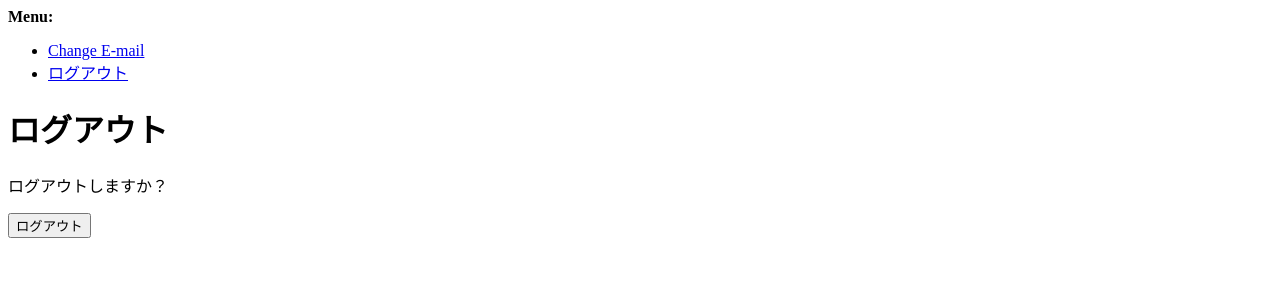
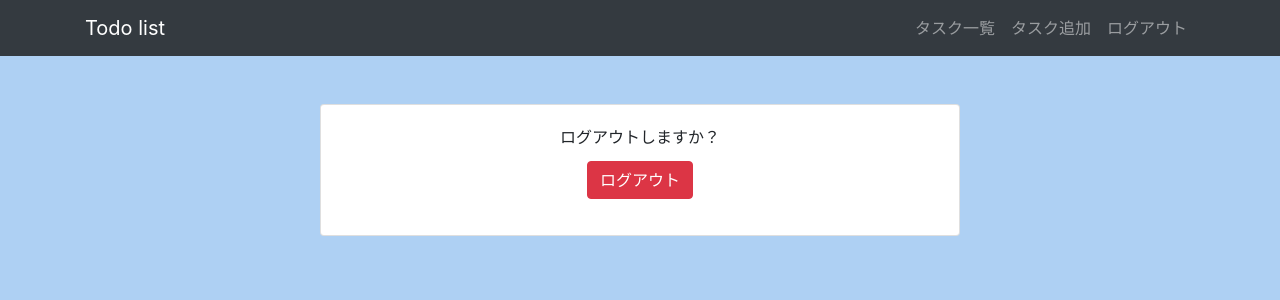
Before and after one commit to stkch0832/django-todo, a Django app: page /accounts/logout/ in a window 1280 px wide. Shown: the top 300 px of the page. Run offline with Django 3.2, Linux system fonts and the light colour scheme; the visitor is signed in with stand-in values (Sample User, id 1); some libraries are stand-ins or nearby versions.

Commit message:
Add: Logout

```diff
--- /dev/null
+++ b/accounts/templates/accounts/logout.html
@@ -0,0 +1,22 @@
+{% extends "app/base.html" %}
+
+{% block title %}
+ログアウト
+{% endblock %}
+
+
+{% block content %}
+
+<div class="card card-auth my-5 mx-auto">
+    <div class="card-body">
+        <p class="card-title text-center">ログアウトしますか？</p>
+        <form method="post" class="form-auth">
+            {% csrf_token %}
+            <div class="text-center">
+                <button class="btn btn-danger" type="submit">ログアウト</button>
+            </div>
+        </form>
+    </div>
+</div>
+
+{% endblock %}
--- a/accounts/urls.py
+++ b/accounts/urls.py
@@ -3,4 +3,5 @@ from accounts import views
 
 urlpatterns = [
     path('login/', views.LoginView.as_view(), name='account_login'),
+    path('logout/', views.LogoutView.as_view(), name='account_logout'),
 ]
--- a/accounts/views.py
+++ b/accounts/views.py
@@ -3,3 +3,11 @@ from allauth.account import views
 
 class LoginView(views.LoginView):
     template_name = 'accounts/login.html'
+
+class LogoutView(views.LogoutView):
+    template_name = 'accounts/logout.html'
+
+    def post(self, *args, **kwargs):
+        if self.request.user.is_authenticated:
+            self.logout()
+        return redirect('account_login')
--- a/app/templates/app/base.html
+++ b/app/templates/app/base.html
@@ -29,7 +29,7 @@
                         <a class="nav-link" href="{% url 'post_new' %}">タスク追加</a>
                     </li>
                     <li class="nav-item">
-                        <a class="nav-link" href="#">ログアウト</a>
+                        <a class="nav-link" href="{% url 'account_logout' %}">ログアウト</a>
                     </li>
                     {% else %}
                     <li class="nav-item">
```
Also changed, not shown: app/static/css/style.css (+0 -34 lines).
